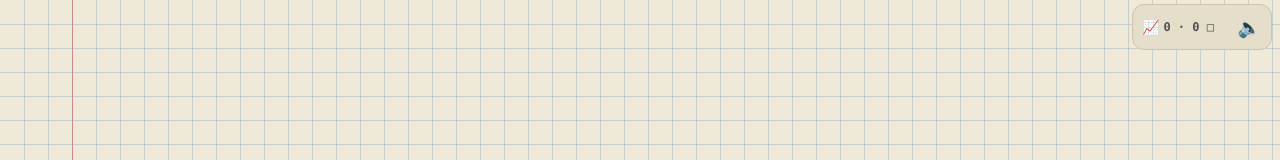
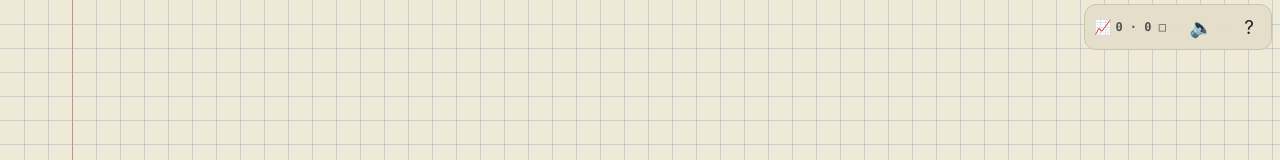
Before and after one commit to Artsrun/tetr, a React (Vite) app: page / in a window 1280 px wide. Shown: the top 160 px of the page. Built offline with nearby package versions, Linux system fonts and the light colour scheme.

Commit message:
feat: wire coach + contextual hint, drop install banner

```diff
--- a/public/sw.js
+++ b/public/sw.js
@@ -5,7 +5,7 @@
 // once cached the app is permanently offline-capable — which is exactly right
 // for a drawing tool. The drawing itself lives in localStorage, never here.
 
-const CACHE = 'tetr-v2'
+const CACHE = 'tetr-v3'
 const CORE = ['./', './index.html', './manifest.webmanifest', './icon.svg', './icon-maskable.svg']
 
 self.addEventListener('install', (event) => {
@@ -35,14 +35,12 @@ self.addEventListener('fetch', (event) => {
       if (hit) return hit
       return fetch(request)
         .then((response) => {
-          // Opaque and error responses are not worth caching.
           if (!response || response.status !== 200 || response.type !== 'basic') return response
           const copy = response.clone()
           caches.open(CACHE).then((cache) => cache.put(request, copy)).catch(() => {})
           return response
         })
         .catch(() =>
-          // A navigation offline with a cold cache still gets the shell.
           request.mode === 'navigate' ? caches.match('./index.html') : Response.error(),
         )
     }),
--- a/src/App.jsx
+++ b/src/App.jsx
@@ -1,10 +1,11 @@
 import { useCallback, useEffect, useMemo, useRef, useState } from 'react'
 import Canvas from './components/Canvas.jsx'
 import Celebration from './components/Celebration.jsx'
-import InstallBanner from './components/InstallBanner.jsx'
+import Hint from './components/Hint.jsx'
 import Instruments from './components/Instruments.jsx'
 import Stats from './components/Stats.jsx'
 import Toolbar from './components/Toolbar.jsx'
+import Wizard from './components/Wizard.jsx'
 import { useDrawing } from './hooks/useDrawing.js'
 import { load, usePersist } from './hooks/usePersist.js'
 import { usePWA } from './hooks/usePWA.js'
@@ -46,6 +47,7 @@ export default function App() {
   })
   const [instrument, setInstrument] = useState(null)
   const [party, setParty] = useState(false)
+  const [coachTick, setCoachTick] = useState(0)
 
   const canvasRef = useRef(null)
   const tapsRef = useRef(createTapTracker())
@@ -53,7 +55,6 @@ export default function App() {
 
   usePersist(drawing.strokes)
 
-  // Restore whatever survived the last session before the first paint matters.
   const restored = useRef(false)
   useEffect(() => {
     if (restored.current) return
@@ -62,7 +63,6 @@ export default function App() {
     if (saved?.strokes?.length) drawing.restore(saved)
   }, [drawing])
 
-  /** One call, two outputs — see Celebration. */
   const celebrate = useCallback(() => {
     play('celebrate')
     setParty(true)
@@ -72,8 +72,6 @@ export default function App() {
   const handleTap = useCallback(
     (point) => {
       if (!tapsRef.current.push(point)) return false
-      // Consumed: cancel the stroke in flight so the gesture doesn't also
-      // commit three dots.
       drawing.cancel()
       setInstrument((cur) => {
         if (!cur) return defaultRuler(size.width, size.height)
@@ -86,11 +84,9 @@ export default function App() {
     [drawing, size.width, size.height, celebrate],
   )
 
-  /** @returns true when the instrument consumed the pointer. */
   const handleInstrumentDrag = useCallback(
     (point, phase) => {
       if (!instrument) return false
-
       if (phase === 'down') {
         const handle = grabHandle(point, instrument)
         const near = handle || isNearBody(point, instrument)
@@ -98,9 +94,7 @@ export default function App() {
         dragRef.current = { handle, last: point }
         return true
       }
-
       if (!dragRef.current) return false
-
       if (phase === 'move') {
         const { handle, last } = dragRef.current
         setInstrument((cur) => {
@@ -111,7 +105,6 @@ export default function App() {
         dragRef.current.last = point
         return true
       }
-
       dragRef.current = null
       return true
     },
@@ -130,7 +123,6 @@ export default function App() {
     [drawing.strokes, size],
   )
 
-  // Desktop keyboard: ⌘Z / ⇧⌘Z / ⌘S / ⌘P.
   useEffect(() => {
     const onKey = (e) => {
       const mod = e.metaKey || e.ctrlKey
@@ -164,9 +156,7 @@ export default function App() {
         onTap={handleTap}
         onDragInstrument={handleInstrumentDrag}
       />
-
       <Instruments instrument={instrument} size={size} />
-
       <Toolbar
         style={style}
         setStyle={setStyle}
@@ -175,15 +165,18 @@ export default function App() {
         onExport={handleExport}
         onPrint={handlePrint}
       />
-
-      <Stats stats={drawing.stats} offline={pwa.offline} />
-      <InstallBanner pwa={pwa} hasDrawn={drawing.strokes.length > 0} />
+      <Hint shape={style.shape} />
+      <Stats
+        stats={drawing.stats}
+        offline={pwa.offline}
+        onHelp={() => setCoachTick((n) => n + 1)}
+      />
+      <Wizard replay={coachTick} />
       <Celebration active={party} />
     </div>
   )
 }
 
-/** Within a ruler-width of the body counts as grabbing it. */
 function isNearBody(point, instrument) {
   const { a, b } = instrument
   const len = Math.hypot(b.x - a.x, b.y - a.y)
--- a/src/components/Stats.jsx
+++ b/src/components/Stats.jsx
@@ -3,7 +3,7 @@ import { COLORS } from '../lib/constants.js'
 import { isMuted, toggleMute } from '../lib/sound.js'
 import ToolButton from './ToolButton.jsx'
 
-export default function Stats({ stats, offline }) {
+export default function Stats({ stats, offline, onHelp }) {
   const [open, setOpen] = useState(false)
   const [muted, setMuted] = useState(isMuted)
 
@@ -20,7 +20,7 @@ export default function Stats({ stats, offline }) {
           📈 <span className="stats__summary">{stats.strokes} · {stats.cells} □</span>
         </ToolButton>
 
-        {offline && <span className="stats__offline" title="Offline">◍</span>}
+        {offline && <span className="stats__offline" title="Offline">◑</span>}
 
         <ToolButton
           label={muted ? 'Միացնել ձայնը' : 'Անջատել ձայնը'}
@@ -30,6 +30,12 @@ export default function Stats({ stats, offline }) {
         >
           {muted ? '🔇' : '🔈'}
         </ToolButton>
+
+        {onHelp && (
+          <ToolButton label="Բացել ուղեցույցը" className="stats__help" onPress={onHelp}>
+            ?
+          </ToolButton>
+        )}
       </div>
 
       {open && (
```
